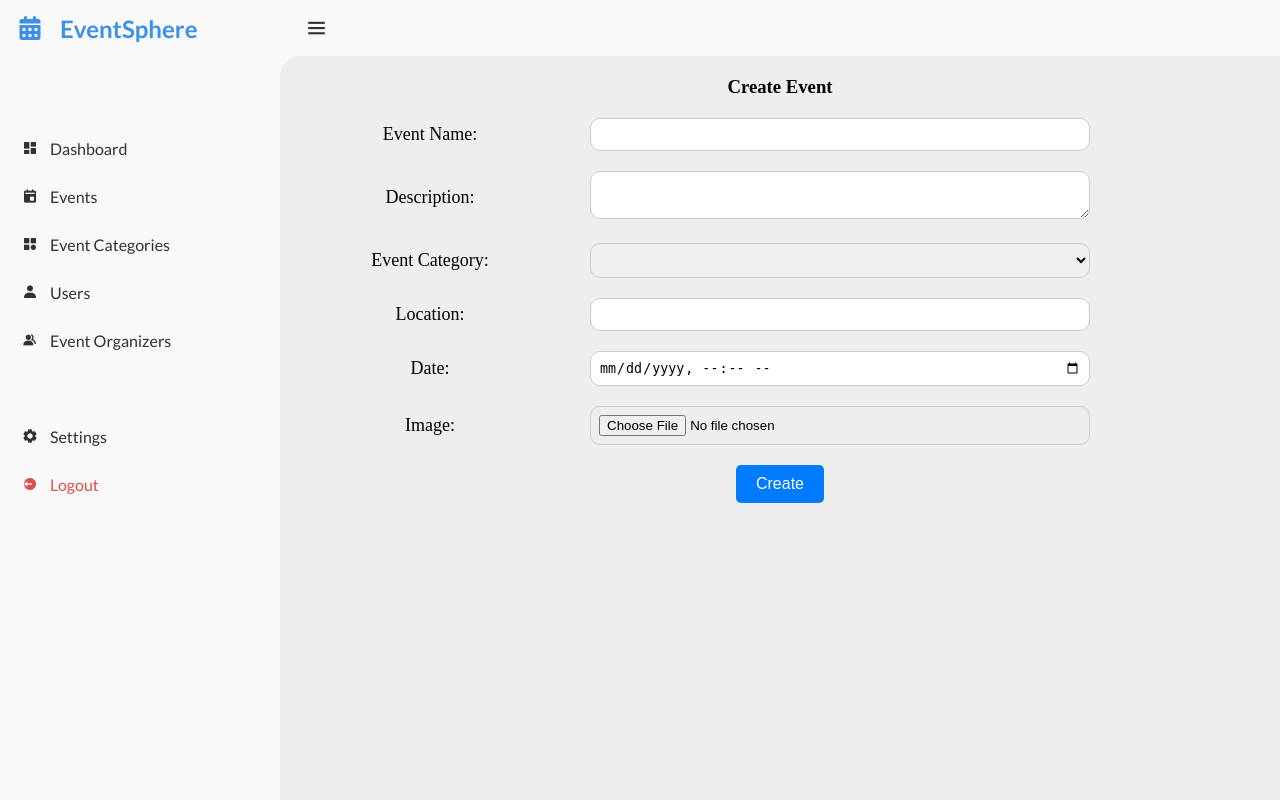
After one commit to subhiksha132002/EventSphere, a Django app: page /admin_panel/events/create_event/create/ in a window 1280 px wide. The commit adds this page. Run offline with Django 5.2, Linux system fonts and the light colour scheme; lists and menus that the app fills with data are empty.

Commit message:
Create Event Form Created

```diff
--- a/admin_panel/forms.py
+++ b/admin_panel/forms.py
@@ -0,0 +1,7 @@
+from django import forms
+from .models import Event
+
+class EventForm(forms.ModelForm):
+    class Meta:
+        model = Event
+        fields = ['name', 'description', 'event_category', 'location', 'date_time', 'image']
--- /dev/null
+++ b/admin_panel/static/css/create_event.css
@@ -0,0 +1,55 @@
+.create-event {
+  width: 100%;
+  margin: 0 auto;
+  text-align: center;
+}
+
+.create-event h3 {
+  margin-top: 20px;
+  margin-bottom: 20px;
+}
+
+.form-group {
+  display: flex;
+  align-items: center;
+  margin-bottom: 20px;
+}
+
+.form-group label {
+  flex-basis: 30%;
+  margin-right: 10px;
+  font-size: 18px;
+}
+
+.form-group .input-field {
+  flex-grow: 1;
+}
+
+.form-group input,
+.form-group textarea,
+.form-group select {
+  width: 100%; /* Input fields occupy full width */
+  padding: 8px;
+  border-radius: 10px;
+  border: 1px solid #ccc; /* Add border with a light gray color */
+}
+
+.form-group .input-field {
+  flex-grow: 0; /* Change flex-grow to 0 to restrict width expansion */
+  width: 50%; /* Set a specific width for the input fields, adjust as needed */
+}
+
+button[type="submit"] {
+  background-color: #007bff;
+  color: #fff;
+  border: none;
+  padding: 10px 20px;
+  border-radius: 5px;
+  cursor: pointer;
+  font-size: 16px;
+  transition: background-color 0.3s ease;
+}
+
+button[type="submit"]:hover {
+  background-color: #0056b3;
+}
--- a/admin_panel/static/css/dashboard.css
+++ b/admin_panel/static/css/dashboard.css
@@ -142,6 +142,7 @@ body {
 #sidebar .side-menu.top li.active a {
   color: var(--blue);
 }
+
 #sidebar.hide .side-menu li a {
   width: calc(48px - (4px * 2));
   transition: width 0.3s ease;
@@ -157,6 +158,7 @@ body {
   display: flex;
   justify-content: center;
 }
+
 /* SIDEBAR */
 
 /* CONTENT */
--- a/admin_panel/static/js/admin_dashboard.js
+++ b/admin_panel/static/js/admin_dashboard.js
@@ -1,3 +1,18 @@
+$(document).ready(function () {
+  // Get the current URL path
+  var path = window.location.pathname;
+
+  // Check if the current page is within the Events section
+  if (path.includes("/events/")) {
+    // Add the 'active' class to the Events sidebar option
+    $(".side-menu.top li").removeClass("active"); // Remove active class from all sidebar options
+    $(".side-menu.top li").each(function () {
+      if ($(this).find("a").attr("href") === '{% url "admin_panel:events" %}') {
+        $(this).addClass("active");
+      }
+    });
+  }
+});
 const sidebarToggle = document.querySelector("#content nav .bx.bx-menu");
 const sidebar = document.getElementById("sidebar");
 const sidebarItems = document.querySelectorAll("#sidebar .side-menu.top li a");
--- a/admin_panel/templates/base.html
+++ b/admin_panel/templates/base.html
@@ -22,6 +22,7 @@
     <link rel="stylesheet" href="{% static 'css/dashboard.css' %}" />
     <link rel="stylesheet" href="{% static 'css/events.css' %}" />
     <link rel="stylesheet" href="{% static 'css/event_categories.css' %}" />
+    <link rel="stylesheet" href="{% static 'css/create_event.css' %}" />
   </head>
   <body>
     <!-- SIDEBAR -->
@@ -31,31 +32,33 @@
         <span class="text">EventSphere</span>
       </a>
       <ul class="side-menu top">
-        <li {% if active_page == 'dashboard' %}class="active"{% endif %}>
+        <li class="{% if active_page == 'dashboard' %}active{% endif %}">
           <a href="{% url 'admin_panel:dashboard' %}">
             <i class="bx bxs-dashboard"></i>
             <span class="text">Dashboard</span>
           </a>
         </li>
-        <li {% if active_page == 'events' %}class="active"{% endif %}>
+        <li class="{% if active_page == 'events' %}active{% endif %}">
           <a href="{% url 'admin_panel:events' %}">
             <i class="bx bxs-calendar-event"></i>
             <span class="text">Events</span>
           </a>
         </li>
-        <li {% if active_page == 'event_categories' %}class="active"{% endif %}>
+        <li class="{% if active_page == 'event_categories' %}active{% endif %}">
           <a href="{% url 'admin_panel:event_categories' %}">
             <i class="bx bxs-category"></i>
             <span class="text">Event Categories</span>
           </a>
         </li>
-        <li {% if active_page == 'users' %}class="active"{% endif %}>
+        <li class="{% if active_page == 'users' %}active{% endif %}">
           <a href="#">
             <i class="bx bxs-user"></i>
             <span class="text">Users</span>
           </a>
         </li>
-        <li {% if active_page == 'events_organizers' %}class="active"{% endif %}>
+        <li
+          class="{% if active_page == 'events_organizers' %}active{% endif %}"
+        >
           <a href="#">
             <i class="bx bxs-group"></i>
             <span class="text">Event Organizers</span>
--- /dev/null
+++ b/admin_panel/templates/create_event.html
@@ -0,0 +1,56 @@
+<!-- Improved HTML -->
+
+{% extends "base.html" %} {% block content %}
+<div class="create-event">
+  <h3>Create Event</h3>
+  <form
+    method="post"
+    enctype="multipart/form-data"
+    action="{% url 'admin_panel:create_event' %}"
+  >
+    {% csrf_token %}
+    <div class="form-group">
+      <label for="name">Event Name:</label>
+      <div class="input-field">
+        <!-- added container for input fields -->
+        <input type="text" id="name" name="name" required />
+      </div>
+    </div>
+    <div class="form-group">
+      <label for="description">Description:</label>
+      <div class="input-field">
+        <textarea id="description" name="description" required></textarea>
+      </div>
+    </div>
+    <div class="form-group">
+      <label for="event_category">Event Category:</label>
+      <div class="input-field">
+        <select id="event_category" name="event_category" required>
+          {% for category in event_categories %}
+          <option value="{{ category.id }}">{{ category.name }}</option>
+          {% endfor %}
+        </select>
+      </div>
+    </div>
+    <div class="form-group">
+      <label for="location">Location:</label>
+      <div class="input-field">
+        <input type="text" id="location" name="location" required />
+      </div>
+    </div>
+    <div class="form-group">
+      <label for="date_time">Date:</label>
+      <div class="input-field">
+        <input type="datetime-local" id="date_time" name="date_time" required />
+      </div>
+    </div>
+    <div class="form-group">
+      <label for="image">Image:</label>
+      <div class="input-field">
+        <input type="file" id="image" name="image" accept="image/*" />
+      </div>
+    </div>
+    <button type="submit">Create</button>
+  </form>
+</div>
+{% endblock %}
--- a/admin_panel/templates/events.html
+++ b/admin_panel/templates/events.html
@@ -7,7 +7,7 @@
       <div class="head">
         <!-- Content for events page specific to the table header -->
         <h3>Events</h3>
-        <a href="create_event_page.html" class="btn-create-event">
+        <a href="{% url 'admin_panel:create_event' %}" class="btn-create-event">
           <i class="bx bxs-plus-circle"></i> Create Event</a
         >
       </div>
--- a/admin_panel/urls.py
+++ b/admin_panel/urls.py
@@ -7,4 +7,6 @@ urlpatterns = [
     path('dashboard/', views.dashboard_view, name='dashboard'),
     path('events/', views.events_view, name='events'),
     path('event_categories/', views.event_categories_view, name='event_categories'),
+    path('events/create_event/', views.create_event_view, name='create_event'),
+    path('events/create_event/create/', views.create_event, name='create_event_submit')
 ]
--- a/admin_panel/views.py
+++ b/admin_panel/views.py
@@ -2,6 +2,7 @@ from django.shortcuts import render, redirect, get_object_or_404
 from django.contrib.auth.decorators import login_required
 from .models import Event, EventCategory, EventOrganizer
 from accounts.models import CustomUser
+from .forms import EventForm
 from django.utils import timezone
 
 # Create your views here.
@@ -34,3 +35,18 @@ def events_view(request):
 def event_categories_view(request):
     all_categories = EventCategory.objects.all()
     return render(request, 'event_categories.html', {'active_page': 'event_categories', 'all_categories': all_categories})
+
+def create_event_view(request):
+    event_categories = EventCategory.objects.all()  # Retrieve all event categories
+    return render(request, 'create_event.html', {'event_categories': event_categories})
+
+
+def create_event(request):
+    if request.method == 'POST':
+        form = EventForm(request.POST, request.FILES)
+        if form.is_valid():
+            form.save()  # Save the form data to the database
+            return redirect('event_list')  # Redirect to the event list page
+    else:
+        form = EventForm()
+    return render(request, 'create_event.html', {'form': form})
```
